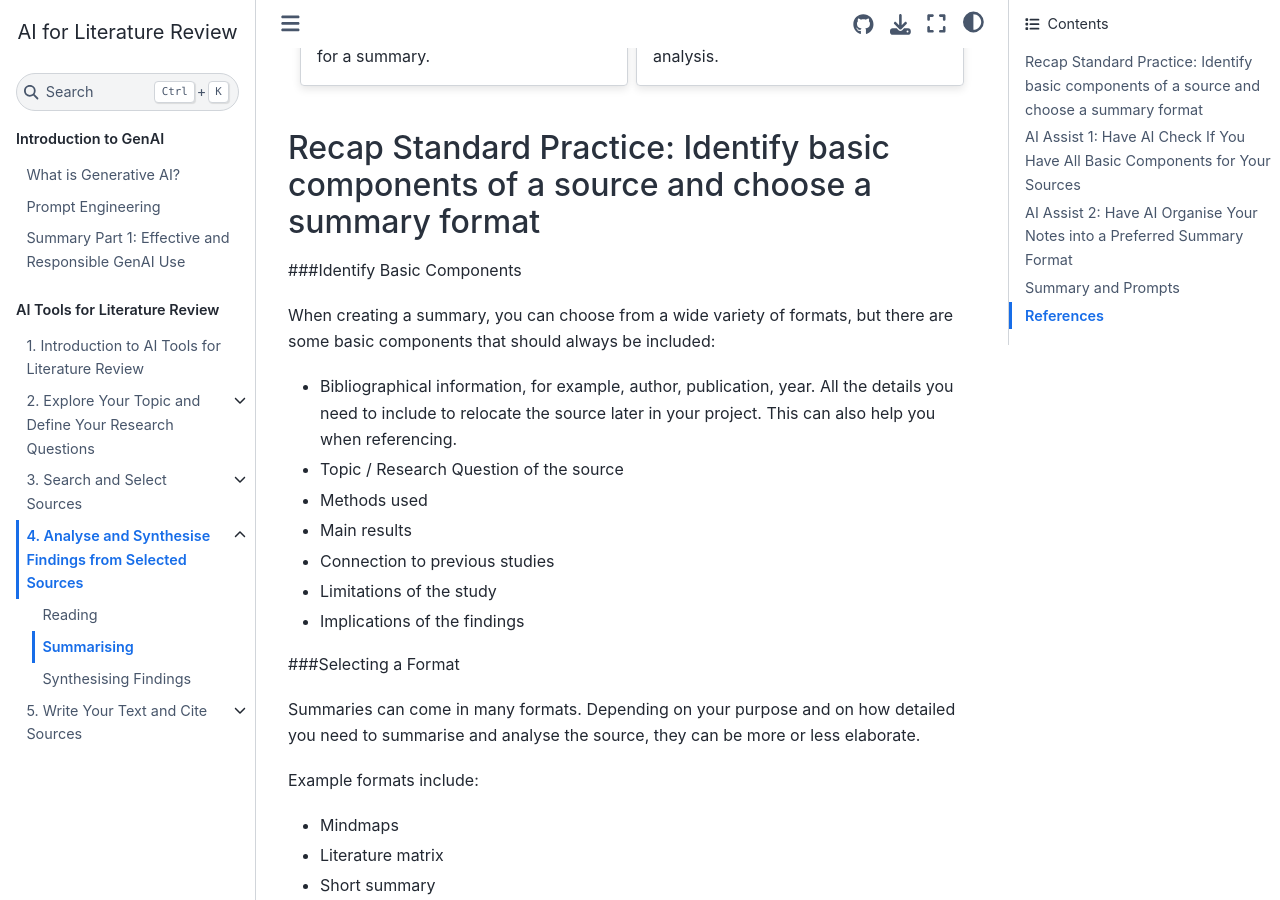
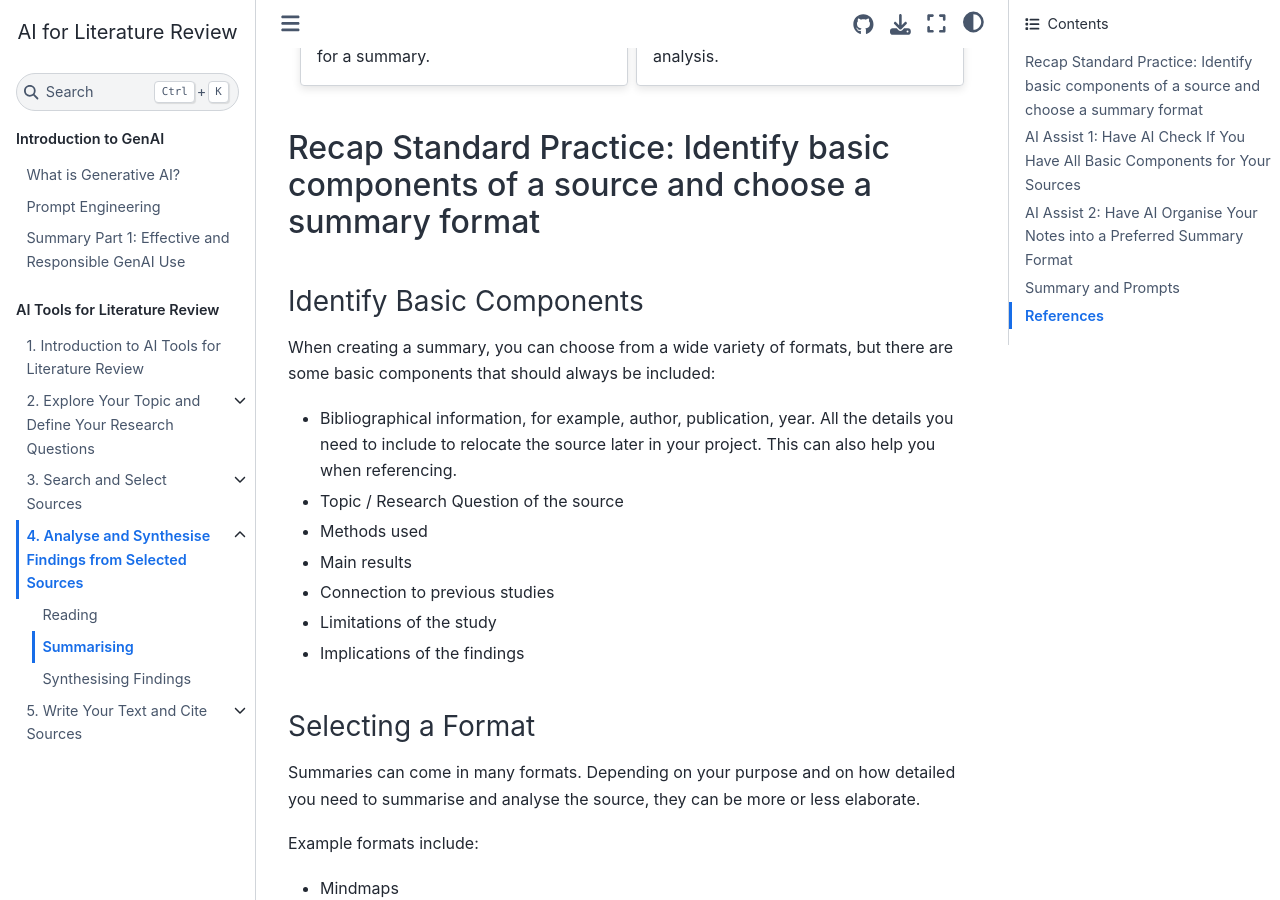
Before and after one commit to lwalma/ai-lit-review, a Jupyter Book: the page built from book/part2/4b-summarising.md, in a window 1280 px wide and 900 px high, scrolled down 906 px. Built offline with Jupyter Book 1.0.4 settings and Sphinx 7.4.7 and the Sphinx Book theme 1.1.4, drawn with Linux system fonts in a browser that asks for light colours; comment, search, counter and statistics services are not loaded; some of the changed text lies outside the part shown.

```diff
--- a/book/part2/4b-summarising.md
+++ b/book/part2/4b-summarising.md
@@ -31,7 +31,7 @@ Have AI tools summarise your notes into various formats to help your analysis.
 
 ## Recap Standard Practice: Identify basic components of a source and choose a summary format
 
-###Identify Basic Components
+### Identify Basic Components
 
 When creating a summary, you can choose from a wide variety of formats, but there are some basic components that should always be included:
 - Bibliographical information, for example, author, publication, year. All the details you need to include to relocate the source later in your project. This can also help you when referencing.
@@ -42,7 +42,7 @@ When creating a summary, you can choose from a wide variety of formats, but ther
 - Limitations of the study
 - Implications of the findings
 
-###Selecting a Format
+### Selecting a Format
 
 Summaries can come in many formats. Depending on your purpose and on how detailed you need to summarise and analyse the source, they can be more or less elaborate.
 
@@ -114,7 +114,7 @@ Follow along with <a href="https://www.youtube.com/watch?v=FOs4RDTC52Q" target=_
 
 | Task | Standard Practice | AI Assist | Tools | Example Prompts |
 |-|-|-|-|-|
-| Summarise Sources | Make sure you have all necessary components | Use AI to check if you have included all the necessary information to start summarising | General tools, e.g. Copilot, ChatGPT, Claude | You are an expert reviewer of scientific literature on [topic]. Check notes in the attached file if the following components are included for each source: bibliographical information, topic or research question, methods used, main results, connection to previous studies, limitations of the study, implications of the findings. List the sources where the information in a buletted list, describing in 1-2 sentences what information is missing. |
+| Summarise sources | Make sure you have all necessary components | Use AI to check if you have included all the necessary information to start summarising | General tools, e.g. Copilot, ChatGPT, Claude | You are an expert reviewer of scientific literature on [topic]. Check notes in the attached file if the following components are included for each source: bibliographical information, topic or research question, methods used, main results, connection to previous studies, limitations of the study, implications of the findings. List the sources where the information in a buletted list, describing in 1-2 sentences what information is missing. |
 |  | Choose a summary format and add the information from your notes | Ask AI to turn your notes into a textual summary | General tools, e.g. Copilot, ChatGPT, Claude| You are an expert scientific writer with an expertise for writing effective summaries. Based on the attached notes generate a short textual summary of 200-300 words, including the following: bibliographical information, topic or research question, methods used, main results, connection to previous studies, limitations of the study, and implications of the findings.  |
 |  | Choose a summary format and add the information from your notes | Ask AI to turn your notes into a multimedia summary | NotebookLM | Upload source to tool and generate audio or video summary.  |
 
```
